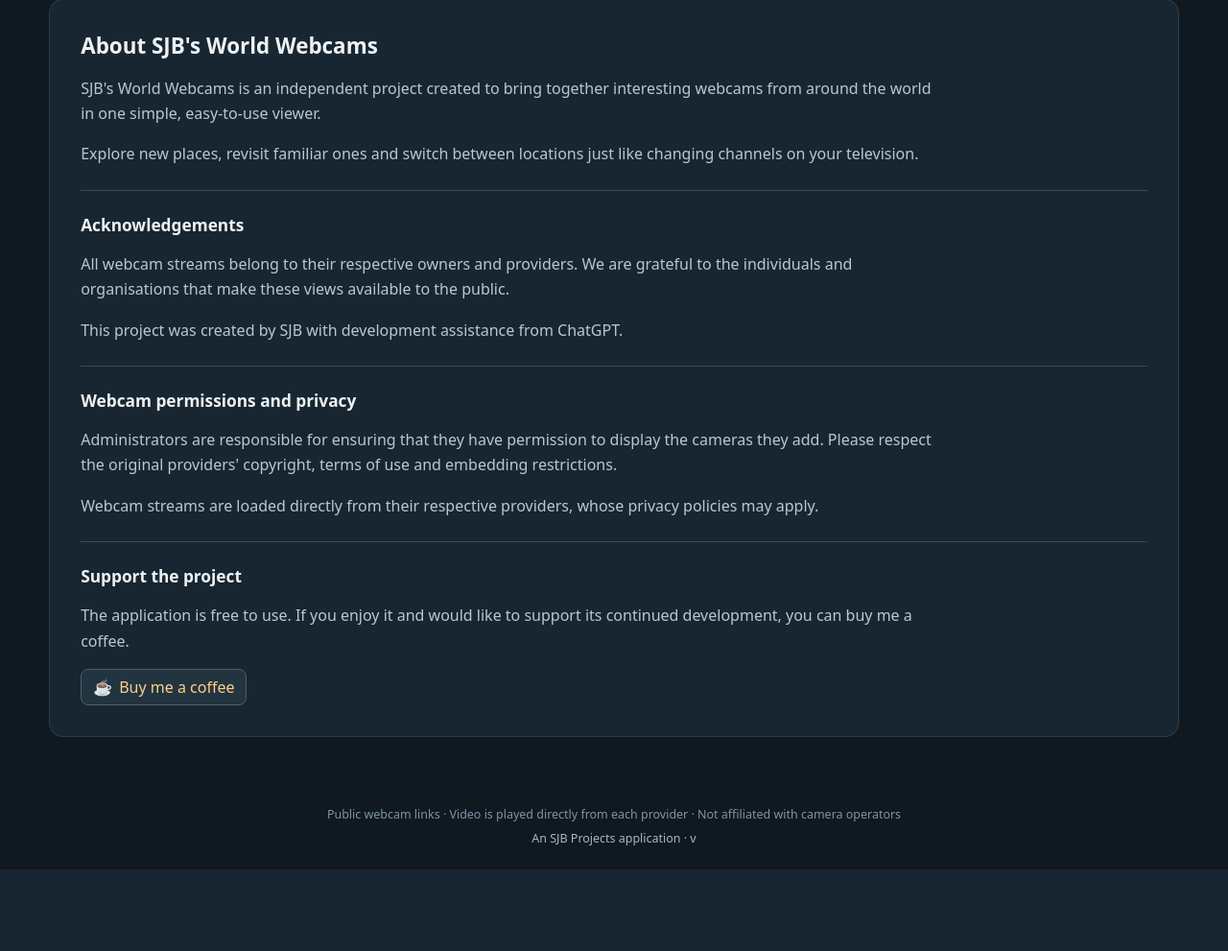
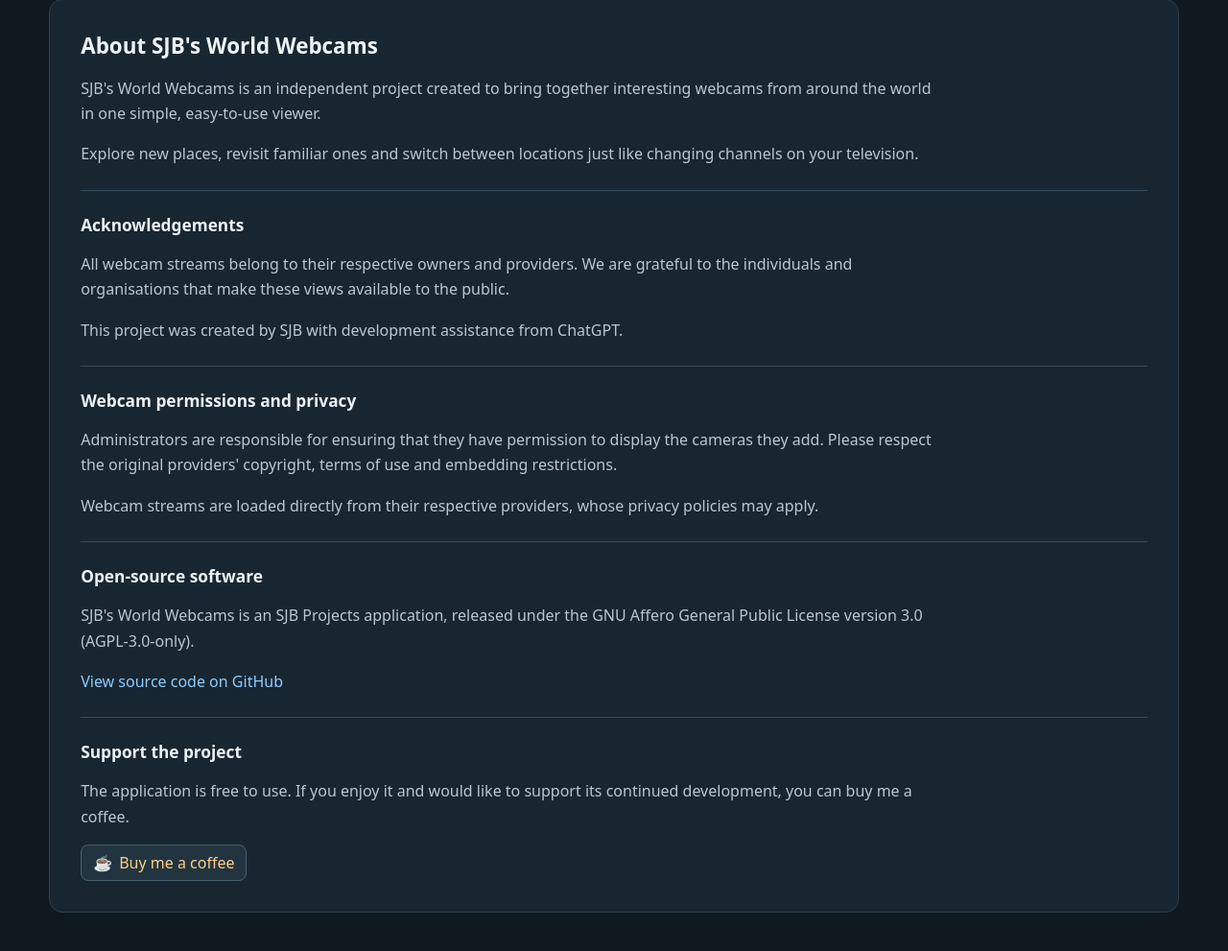
Before and after one commit to biz2108/womzo, a Flask app: page / in a window 1280 px wide. Shown: the part 804-1795 px from the top of the page at 96% size. Before the commit the page ends 1710 px from the top, so only its background shows below. Run offline with Flask 3, Linux system fonts and the light colour scheme; data that the repository does not hold is empty; parts of the project's set-up code (start-up, migrations or seed data) failed here and were passed over.

Commit message:
Add version-specific source code link and AGPL guidance

```diff
--- a/templates/about.html
+++ b/templates/about.html
@@ -41,6 +41,19 @@ See LICENSE for the full licence terms.
 
   <div class="about-divider"></div>
 
+  <h3>Open-source software</h3>
+
+  <p>SJB's World Webcams is an SJB Projects application,
+    released under the GNU Affero General Public License
+    version 3.0 (AGPL-3.0-only).</p>
+
+  <p><a href="https://github.com/biz2108/sjb-world-webcams/tree/v{{ app_version }}"
+        target="_blank"
+        rel="noopener noreferrer">
+    View source code on GitHub</a></p>
+
+  <div class="about-divider"></div>
+
   <h3>Support the project</h3>
 
   <p>The application is free to use. If you enjoy it and
```
Also changed, not shown: README.md.
